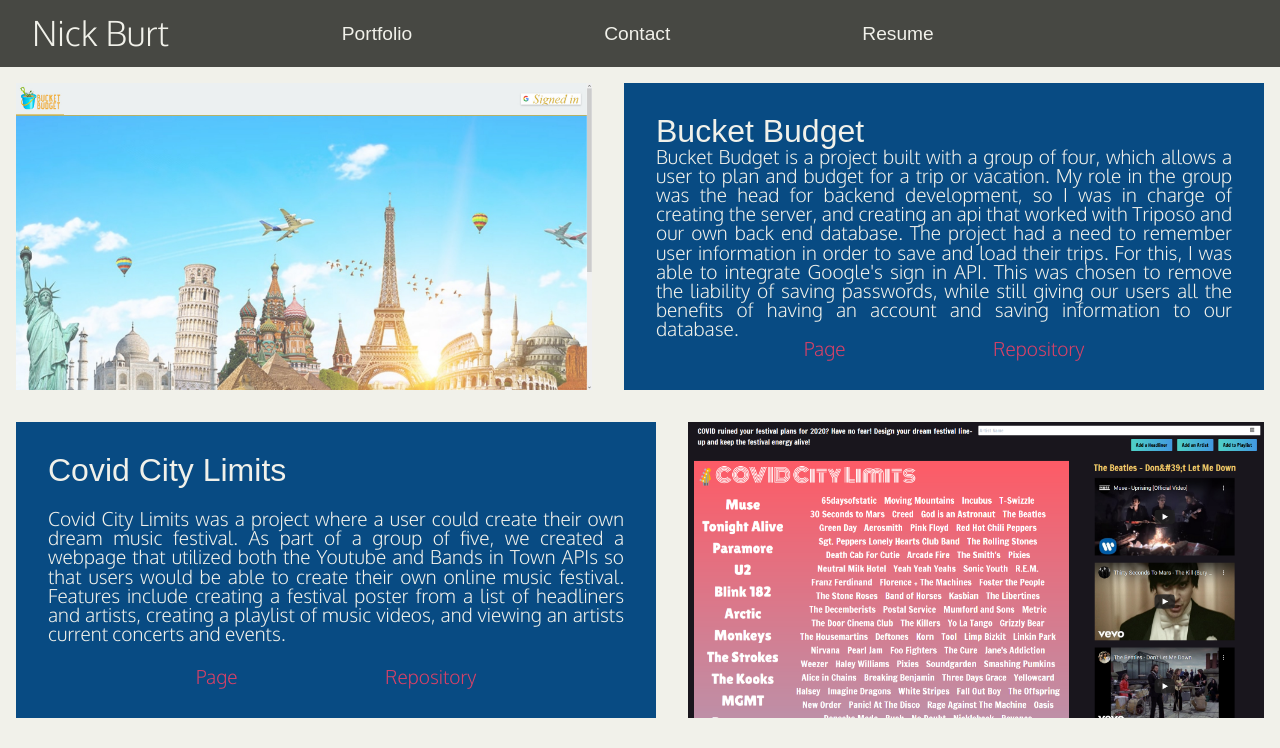
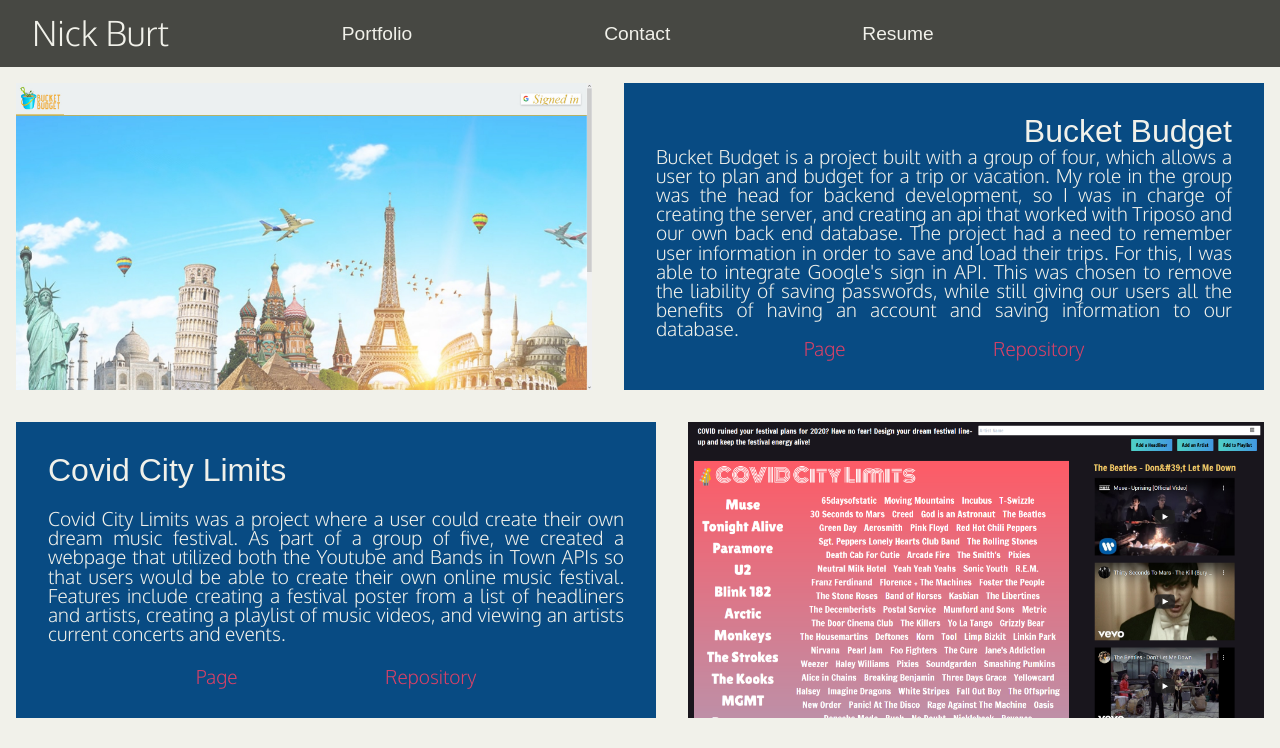
Before and after one commit to nbur4556/react-portfolio, a React (Create React App) app: page /portfolio in a window 1280 px wide. Shown: the top 748 px of the page. Built offline with nearby package versions, Linux system fonts and the light colour scheme; a web font is replaced by a local one.

Commit message:
style: reverse flex alignment on odd project previews

```diff
--- a/src/stylesheets/project-preview.css
+++ b/src/stylesheets/project-preview.css
@@ -36,3 +36,7 @@
 .project:nth-of-type(odd) {
     flex-direction: row-reverse;
 }
+
+.project:nth-of-type(odd) .textBox{
+    align-items: flex-end;
+}
```
